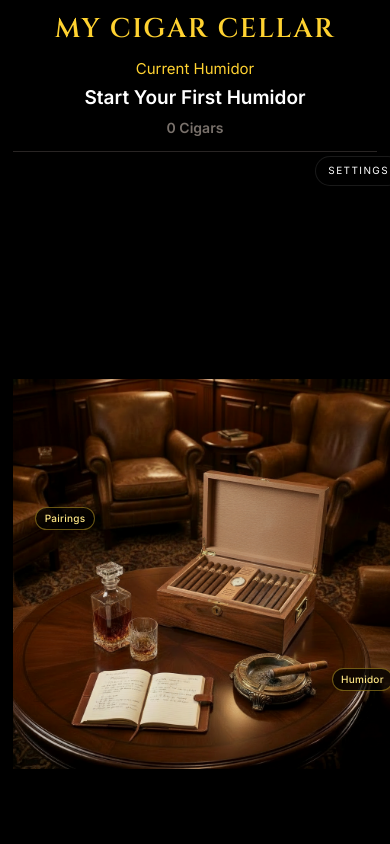
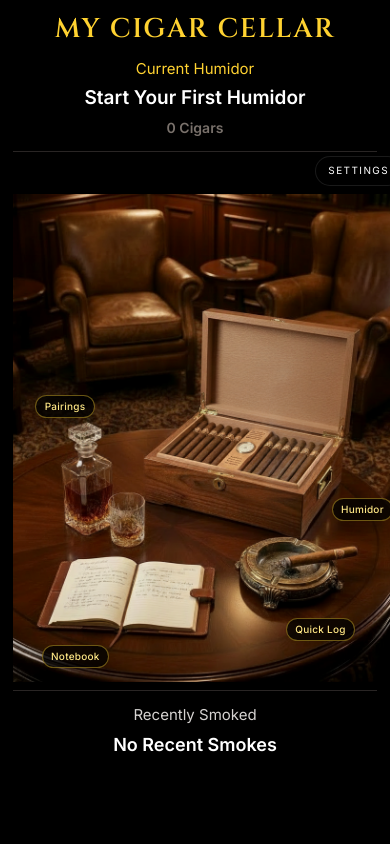
Before and after one commit to 300longdistance/my-cigar-cellar, a Next.js app: page / in a window 390 px wide. Shown: the top 844 px of the page. Built offline with nearby package versions, Linux system fonts and the light colour scheme; no server answers.

Commit message:
fix iphone size error

```diff
--- a/src/app/page.tsx
+++ b/src/app/page.tsx
@@ -89,13 +89,13 @@ export default function HomePage() {
     Settings
   </Link>
 </div>
-              <div className="relative h-[90vh] max-h-[1120px] w-full bg-black">
+              <div className="relative aspect-4/5 w-full bg-black landscape:h-[90vh] landscape:max-h-[1120px] landscape:aspect-auto">
                 <Image
                   src="/images/main-home-v2.png"
                   alt="My Cigar Cellar main scene"
                   fill
                   sizes="100vw"
-                  className="object-contain object-center"
+                  className="object-cover object-[center_35%] sm:object-contain landscape:object-contain landscape:object-center"
                   priority
                 />
 
```
